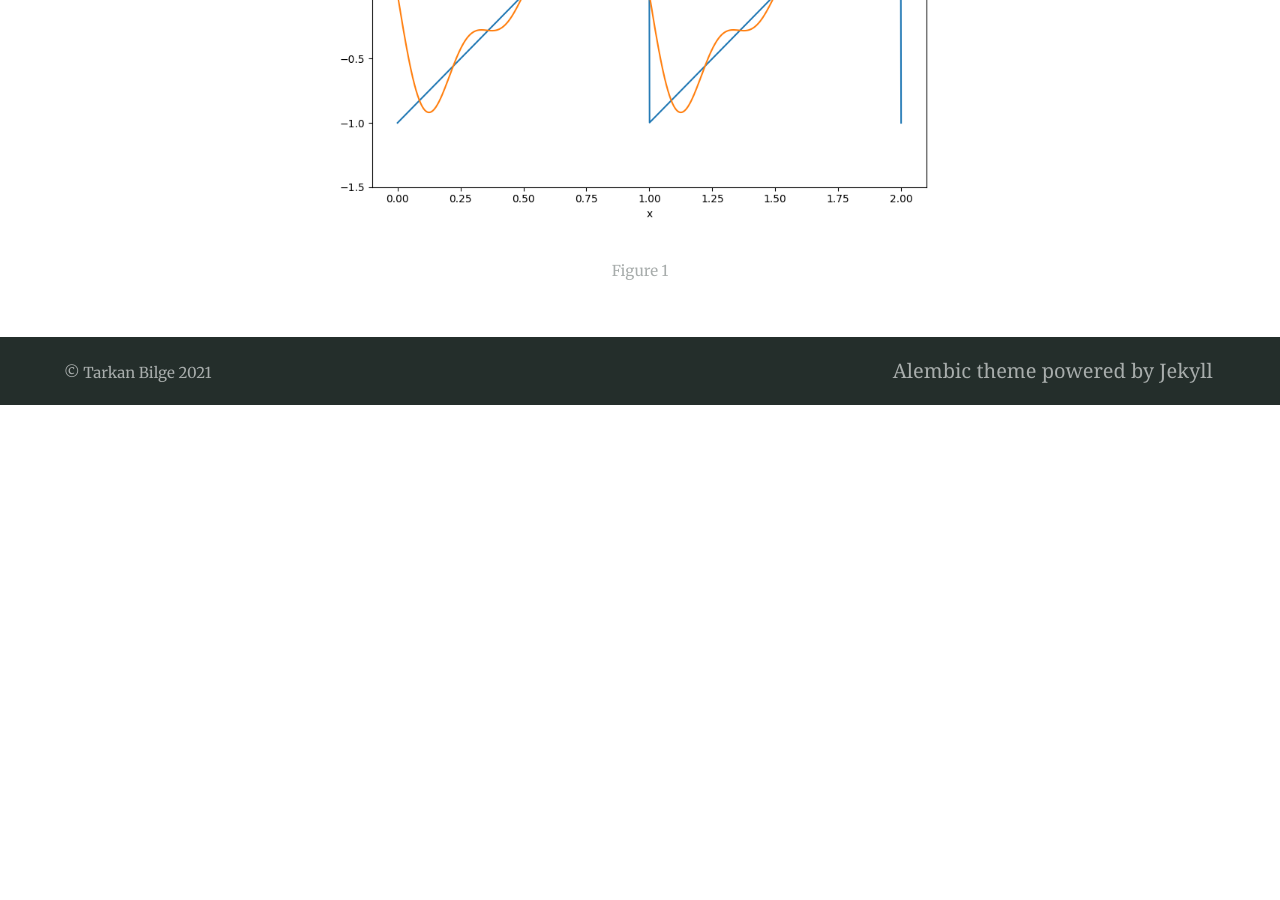
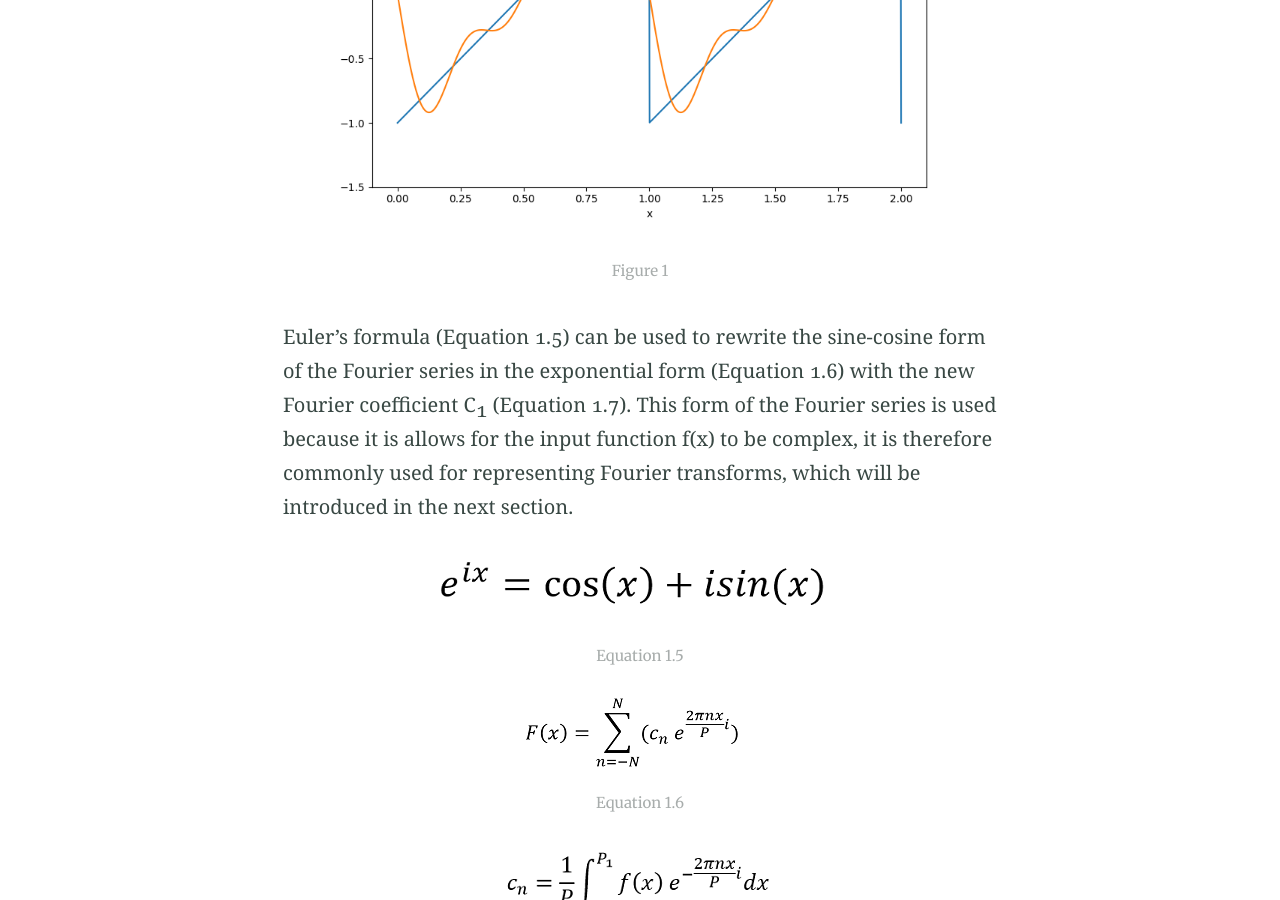
Before and after one commit to tarkanbilge/tarkanbilge.github.io, a Jekyll site: the page built from pages/learn/fourier.md, in a window 1280 px wide and 900 px high, scrolled down 2639 px. Built offline with Jekyll 4.4.1, drawn with Linux system fonts in a browser that asks for light colours; before the commit the page ends 3044 px from its top, so only the background shows below that; some of the changed text lies outside the part shown.

Commit message:
Finished Fourier Series section

```diff
--- a/pages/learn/fourier.md
+++ b/pages/learn/fourier.md
@@ -25,10 +25,24 @@ Fourier analysis is a field of mathematics concerned with understanding how arbi
 A Fourier series F(x) is the representation of an arbitrary periodic function f(x) as a sum of trigonometric functions. The trigonometric functions most commonly used to construct the sum are the Sine and Cosine functions, this is called the sine-cosine form of the Fourier series (Equation 1.1). The sum is calculated using the coefficients a<sub>0</sub>, a<sub>n</sub> and a<sub>b</sub> (Equations 1.2 - 1.4) over an analysis period P = P<sub>1</sub> - P<sub>2</sub>.
 
 {% include figure.html image="https://tarkanbilge.github.io/assets/learn/fourier/eq1_1.png" caption="Equation 1.1" width="415" height="79" %}
-{% include figure.html image="https://tarkanbilge.github.io/assets/learn/fourier/eq1_2.png" caption="Equation 1.3" width="201" height="79" %}
-{% include figure.html image="https://tarkanbilge.github.io/assets/learn/fourier/eq1_3.png" caption="Equation 1.4" width="320" height="79" %}
-{% include figure.html image="https://tarkanbilge.github.io/assets/learn/fourier/eq1_4.png" caption="Equation 1.5" width="360" height="79" %}
+{% include figure.html image="https://tarkanbilge.github.io/assets/learn/fourier/eq1_2.png" caption="Equation 1.2" width="201" height="79" %}
+{% include figure.html image="https://tarkanbilge.github.io/assets/learn/fourier/eq1_3.png" caption="Equation 1.3" width="320" height="79" %}
+{% include figure.html image="https://tarkanbilge.github.io/assets/learn/fourier/eq1_4.png" caption="Equation 1.4" width="360" height="79" %}
 
 Figure 1 demonstrates the approximation of a sawtooth function by a Fourier series, the two functions typically become equal as N is increased towards infinity.
 
 {% include figure.html image="https://tarkanbilge.github.io/assets/learn/fourier/fig_1.png" caption="Figure 1" width="830" height="158" %}
+
+Euler's formula (Equation 1.5) can be used to rewrite the sine-cosine form of the Fourier series in the exponential form (Equation 1.6) with the new Fourier coefficient C<sub>1</sub> (Equation 1.7). This form of the Fourier series is used because it is allows for the input function f(x) to be complex, it is therefore commonly used for representing Fourier transforms, which will be introduced in the next section.
+
+{% include figure.html image="https://tarkanbilge.github.io/assets/learn/fourier/eq1_5.png" caption="Equation 1.5" width="413" height="79" %}
+
+{% include figure.html image="https://tarkanbilge.github.io/assets/learn/fourier/eq1_6.png" caption="Equation 1.6" width="237" height="79" %}
+
+{% include figure.html image="https://tarkanbilge.github.io/assets/learn/fourier/eq1_7.png" caption="Equation 1.7" width="283" height="79" %}
+
+ Fourier series allow arbitrary periodic functions to be rewritten in a simpler way, but real world signals are often non-periodic and so can not be represented using Equation 1.6. Fourier transforms allow us to extend these concepts to non-periodic functions
+
+##### Fourier transforms
+
+This section will briefly introduce and distinguish between three types of Fourier transform: the Continuous Fourier Transform (CFT), the Discrete-time Fourier Transform (DTFT) and the Discrete Fourier Transform (DFT). These transforms all have slightly different purposes, once these are identified it will be clear why the DFT is the one chosen to apply to time-series data.
```
Also changed, not shown: assets/learn/fourier/eq1_5.png (added), assets/learn/fourier/eq1_6.png (added), assets/learn/fourier/eq1_7.png (added).
